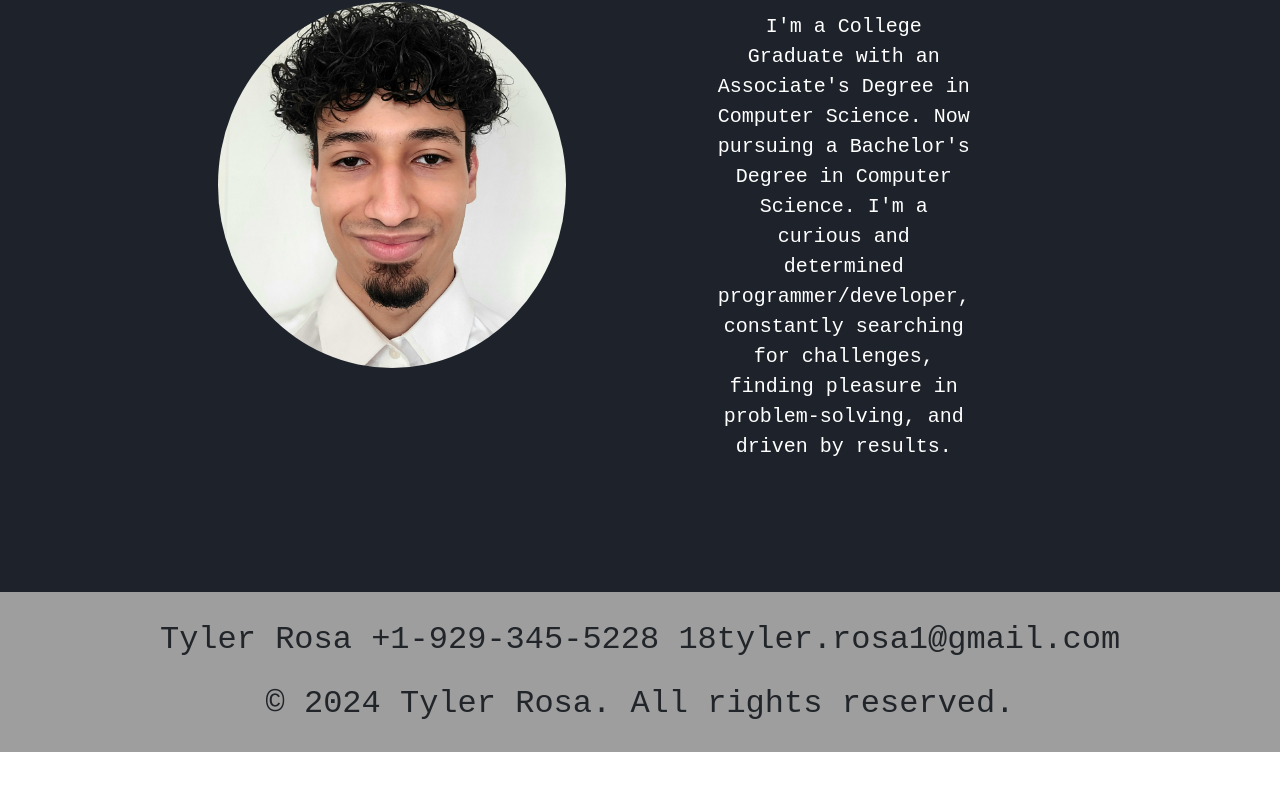
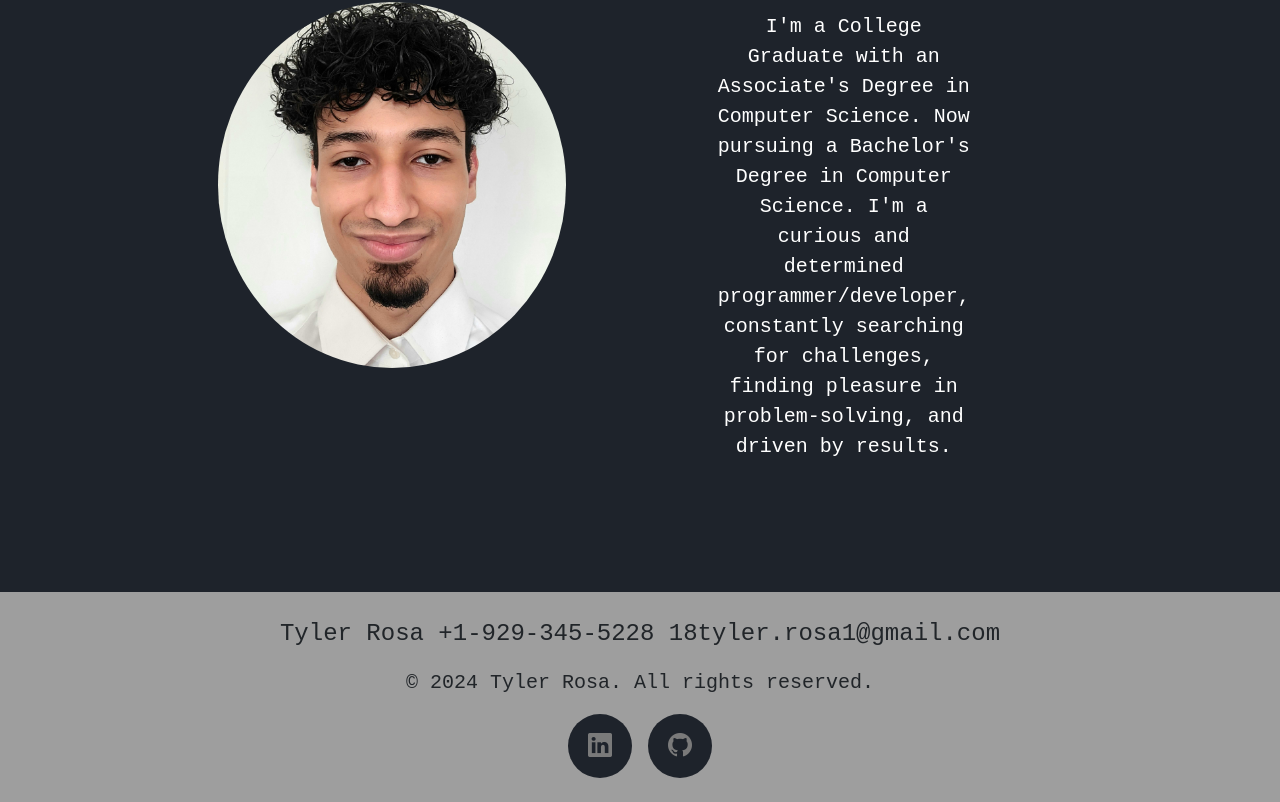
Before and after one commit to TylersHub/Personal-Website, a React (Vite) app: page /about in a window 1280 px wide. Shown: the part 343-1145 px from the top of the page. Before the commit the page ends 1095 px from the top, so only its background shows below. Built offline with nearby package versions, Linux system fonts and the light colour scheme.

Commit message:
Imported Bootstrap Icons! Added Icons to Footer component. Creatd Icons Effects css file with css code. Adjusted Typewriter animation to disappear after typing for <p> elements.

```diff
--- a/package.json
+++ b/package.json
@@ -11,6 +11,7 @@
   },
   "dependencies": {
     "bootstrap": "^5.3.3",
+    "bootstrap-icons": "^1.11.3",
     "react": "^18.3.1",
     "react-dom": "^18.3.1",
     "react-router-dom": "^6.26.2"
--- a/src/components/Project.tsx
+++ b/src/components/Project.tsx
@@ -40,12 +40,12 @@ const Project = ({
           <Image
             imgSrc={projImage}
             imgAlt="Project Image"
-            imgWidth="70%"
+            imgWidth="90%"
             imgClasses=""
             imgMargin="0 auto"
           />
-          <h3 className="mt-3">{projTitle}</h3>
-          <p>{projDesc}</p>
+          <h2 className="mt-3 text-light">{projTitle}</h2>
+          <p className="fs-4 text-light">{projDesc}</p>
           <Button btnText={projbtnText} btnLink={projbtnLink} />
         </div>
       </div>
--- a/src/components/footer.tsx
+++ b/src/components/footer.tsx
@@ -1,5 +1,6 @@
 import React from "react";
 import "../css/TextEffects.css";
+import "../css/IconEffects.css";
 
 interface Props {
   fText1: string;
@@ -11,11 +12,20 @@ const Footer = ({ fText1, fText2 }: Props) => {
     <div>
       <footer className="sticky-bottom gray text-center py-4 mt-0">
         <div className="">
-          <p className="">{fText1}</p>
-          <p className="mb-0">
+          <p className="fs-4">{fText1}</p>
+          <p className="fs-5 ">
             &copy; {new Date().getFullYear()}
             {fText2}
           </p>
+
+          <div className="social icon-hover">
+            <a href="https://www.linkedin.com/in/tyler-rosa/" title="LinkedIn">
+              <i className="bi bi-linkedin"></i>
+            </a>
+            <a href="https://github.com/TylersHub" title="Github">
+              <i className="bi bi-github"></i>
+            </a>
+          </div>
         </div>
       </footer>
     </div>
--- /dev/null
+++ b/src/css/IconEffects.css
@@ -0,0 +1,45 @@
+/* Circular Icon Hover Effect */
+
+  .social {
+    display: flex;
+    justify-content: center;
+    align-items: center;
+    gap: 1rem;
+  }
+
+  .icon-hover a {
+    position: relative;
+    display: flex;
+    justify-content: center;
+    align-items: center;
+    width: 4rem;
+    aspect-ratio: 1;
+    font-size: 1.5rem;
+    color: #7a7a7a;
+    /*background-color: #373737;*/
+    background-color: #1e232b;
+    border-radius: 50%;
+    transition: color 0.5s ease-in-out;
+  }
+
+  @property --fill {
+    syntax: "<percentage>";
+    inherits: true;
+    initial-value: 0%;
+  }
+
+  .icon-hover a:hover {
+    color: greenyellow;
+    --fill: 100%;
+  }
+
+  .icon-hover a::after {
+    position: absolute;
+    z-index: -1;
+    content: "";
+    inset: -3px;
+    border-radius: inherit;
+
+    background: conic-gradient(greenyellow var(--fill), transparent var(--fill));
+    transition: --fill 0.6s ease-in-out;
+  }
--- a/src/css/TextEffects.css
+++ b/src/css/TextEffects.css
@@ -47,7 +47,8 @@ h1 {
     /* The cursor */
     border-right: 1px solid;
     /* steps = number of characters */
-    animation: typing 2s steps(22) forwards, blink 1s step-end infinite;
+    animation: typing 2s steps(22) forwards, blink 1s step-end 3;
+    animation-fill-mode: forwards;
   }
 
   .typewriter h1 {
@@ -63,6 +64,7 @@ h1 {
     animation: typing 2s steps(22) forwards, blink 1s step-end infinite;
   }
 
+
   @keyframes typing {
     from {
       width: 0;
@@ -75,6 +77,9 @@ h1 {
 
   @keyframes blink {
     50% {
+      border-color: transparent;
+    }
+    100% {
       border-color: transparent;
     }
   }
--- a/src/main.tsx
+++ b/src/main.tsx
@@ -1,5 +1,6 @@
 import "bootstrap/dist/css/bootstrap.min.css"; // Includes bootstrap css classes
 import "bootstrap/dist/js/bootstrap.bundle.min.js"; // Includes JS from Bootstrap (Mainly For Navbar Toggle Dropdown when screen size is too small)
+import "bootstrap-icons/font/bootstrap-icons.css"; // Includes many useful Bootstrap Icons!
 
 import { StrictMode } from "react";
 import { createRoot } from "react-dom/client";
```
